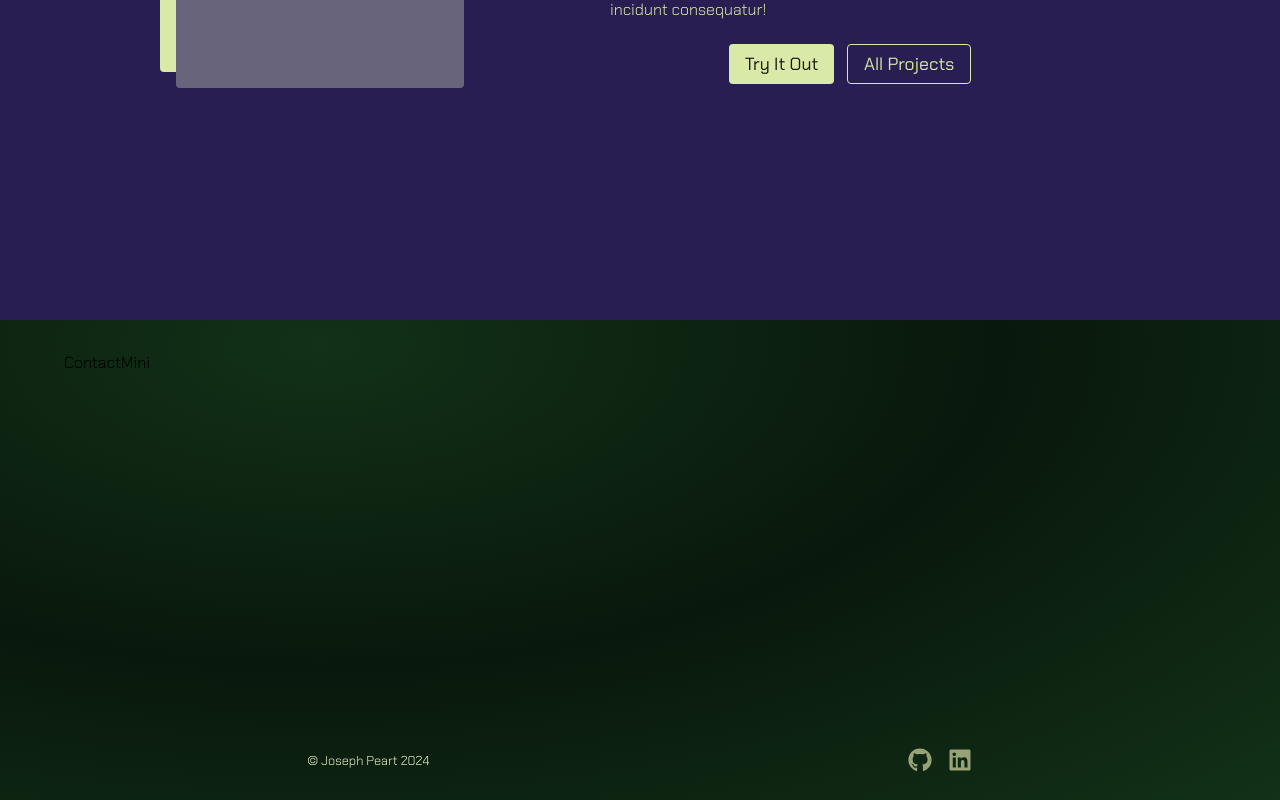
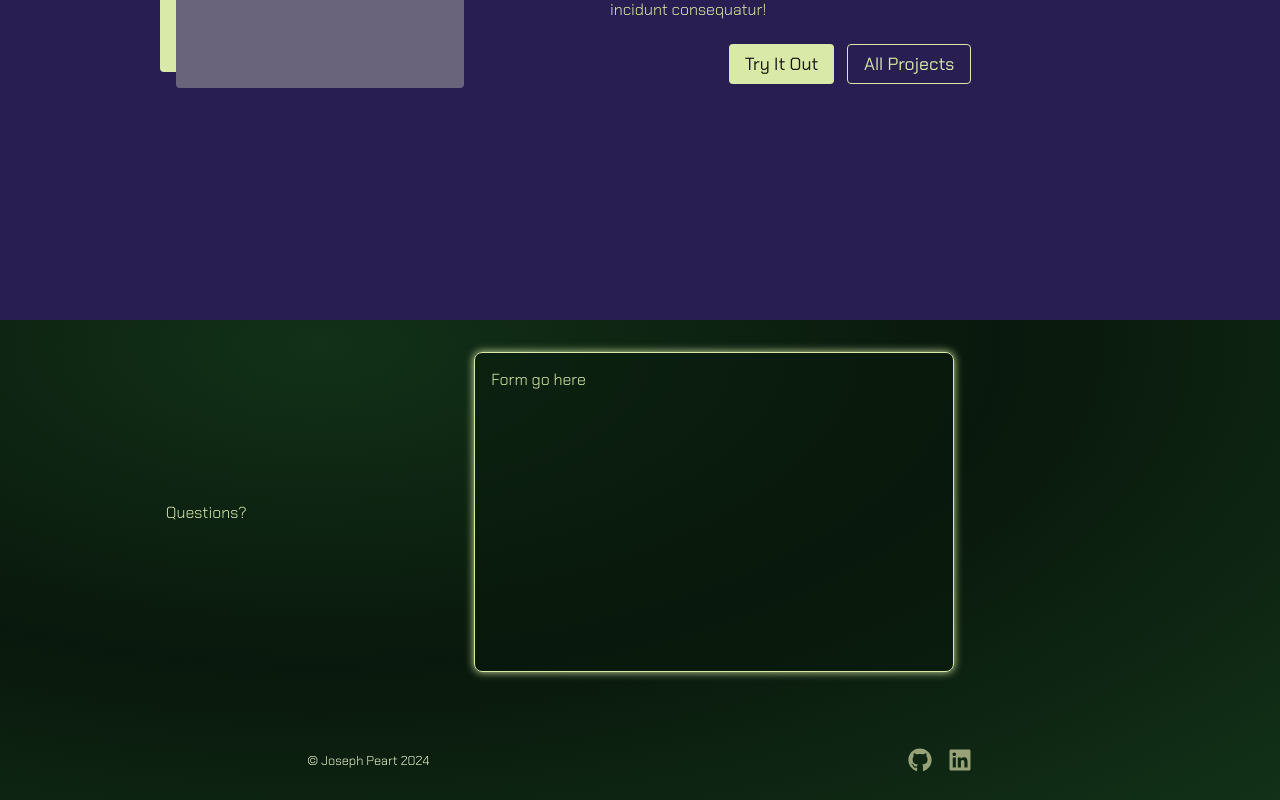
Before and after one commit to j-prt/portfolio, a React (Vite) app: page / in a window 1280 px wide. Shown: the part 2113-2913 px from the top of the page. Built offline with nearby package versions, Linux system fonts and the light colour scheme; grey boxes are pictures that could not be loaded; a web font is replaced by a local one.

Commit message:
work on contactmini

```diff
--- a/src/pages/home/ContactMini.tsx
+++ b/src/pages/home/ContactMini.tsx
@@ -1,6 +1,6 @@
 import styled from 'styled-components'
 
-const ContactContainer = styled.section`
+const StyledContactMini = styled.section`
   height: 30rem;
   background-image: radial-gradient(
     farthest-corner at 25% 5%,
@@ -10,16 +10,38 @@ const ContactContainer = styled.section`
   );
 `
 
-const Contact = styled.div`
-  max-width: 70rem;
-  padding: 2rem 4rem;
+const ContactContainer = styled.div`
+  max-width: var(--home-max-width);
+  padding: var(--home-padding);
+  gap: 1.5rem;
+
+  display: flex;
+  justify-content: space-around;
+  align-items: center;
+
+  color: var(--color-accent);
+`
+
+const ContactHeader = styled.div``
+
+const ContactForm = styled.div`
+  height: 20rem;
+  width: 30rem;
+  padding: 1rem;
+  border: 0.5px solid var(--color-accent);
+  box-shadow: 0rem 0rem 0.5rem 0rem var(--color-accent);
+  background-color: rgba(9, 24, 12, 0.5);
+  border-radius: var(--border-radius-md);
 `
 
 function ContactMini() {
   return (
-    <ContactContainer>
-      <Contact>ContactMini</Contact>
-    </ContactContainer>
+    <StyledContactMini>
+      <ContactContainer>
+        <ContactHeader>Questions?</ContactHeader>
+        <ContactForm>Form go here</ContactForm>
+      </ContactContainer>
+    </StyledContactMini>
   )
 }
 
--- a/src/pages/home/Featured.tsx
+++ b/src/pages/home/Featured.tsx
@@ -7,7 +7,7 @@ const StyledFeatured = styled.section`
 `
 
 const FeatureBox = styled.div`
-  max-width: 70rem;
+  max-width: var(--home-max-width);
   padding: 10rem 2rem;
   display: flex;
   flex-direction: column;
@@ -18,7 +18,7 @@ const FeatureBox = styled.div`
 const Rule = styled.div`
   margin: 6rem 6rem;
   border-bottom: 1px solid rgba(228, 240, 194, 0.7); // color-accent-light
-  box-shadow: 0rem 0rem 2.5rem 0.2rem var(--color-accent);
+  box-shadow: 0rem 0rem 3rem 0.15rem var(--color-accent);
 `
 
 function Featured() {
--- a/src/pages/home/Hero.tsx
+++ b/src/pages/home/Hero.tsx
@@ -13,7 +13,7 @@ const HeroContainer = styled.main`
 `
 
 const HeroBox = styled.div`
-  max-width: 70rem;
+  max-width: var(--home-max-width);
   height: 90%;
   margin: auto;
   padding: 1rem 2rem;
--- a/src/pages/home/Home.tsx
+++ b/src/pages/home/Home.tsx
@@ -1,6 +1,9 @@
 import ContactMini from './ContactMini'
 import Featured from './Featured'
 import Hero from './Hero'
+
+// TODO: Media queries, adjust X padding levels on container elements
+// and look at tweaking the Y padding (gap, marg bottoms) within elements
 
 function Home() {
   return (
--- a/src/styles/GlobalStyles.ts
+++ b/src/styles/GlobalStyles.ts
@@ -9,6 +9,7 @@ export const GlobalStyles = createGlobalStyle`
 --color-main-med: #123118;
 --color-main-med-rgb: rgb(18, 49, 24);
 --color-main-dark: #09180c;
+--color-main-dark-rgb: rgb(9, 24, 12);
 
 --color-secondary: #4E9F3D;
 --color-secondary-dark: #2f5f25;
@@ -31,6 +32,11 @@ export const GlobalStyles = createGlobalStyle`
 --border-radius-md: 8px;
 --border-radius-sm: 4px;
 --border-radius-xs: 2px;
+
+
+// Paddings, margins, predefined widths
+--home-max-width: 70rem;
+--home-padding: 2rem 4rem;
 
 }
 
```
